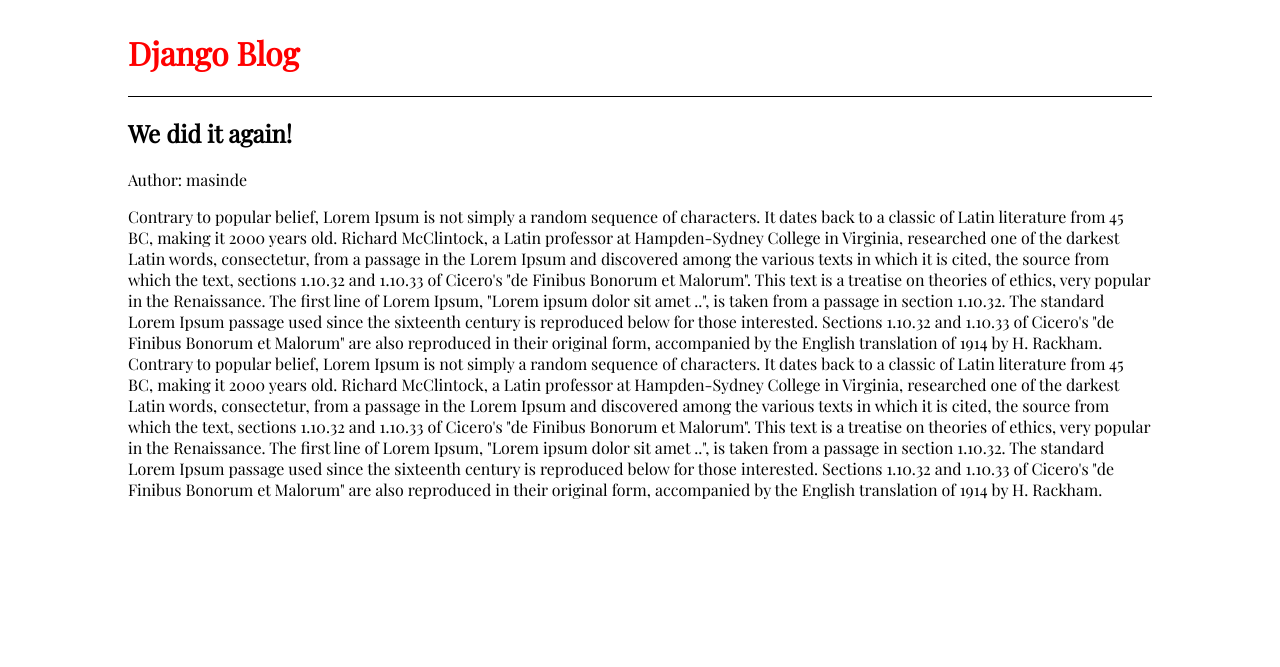
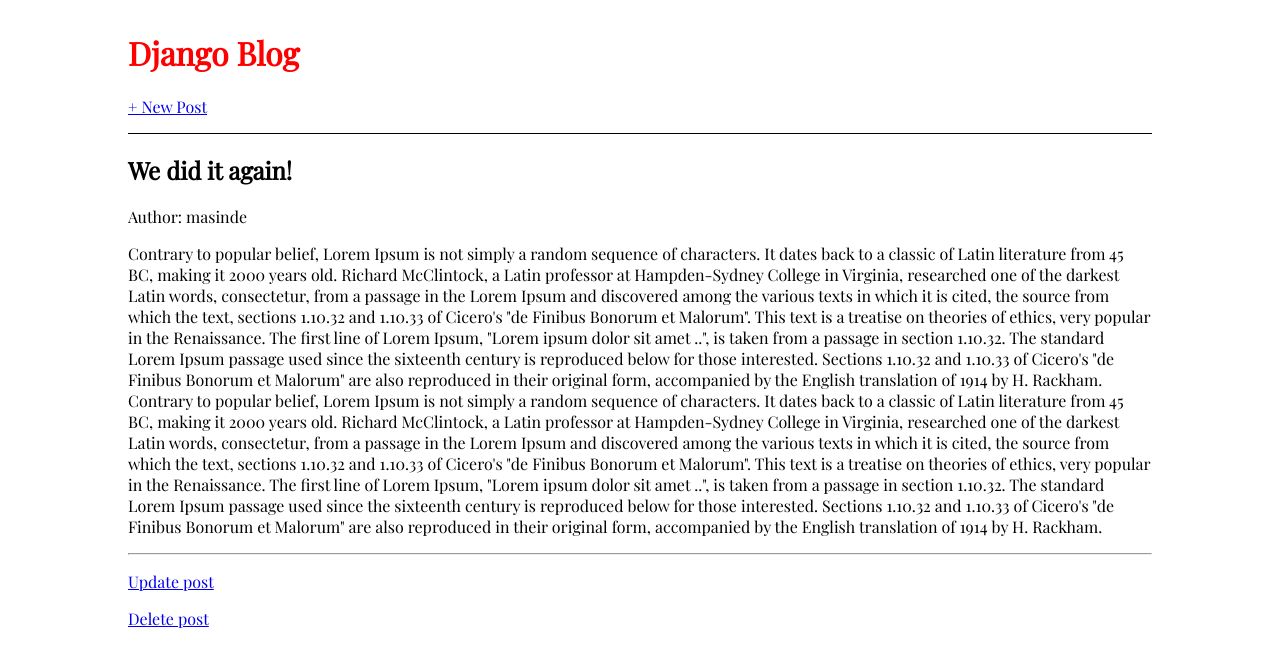
Before and after one commit to MK3247/blog, a Django app: page /post/3/ in a window 1280 px wide. Shown: the top 667 px of the page. Run offline with Django 3.2, Linux system fonts and the light colour scheme; data comes from the database, SQL or seed files in the repository; both versions use the stored data as it was after the commit.

Commit message:
added create, update, delete

```diff
--- a/blog/models.py
+++ b/blog/models.py
@@ -1,4 +1,6 @@
 from django.db import models
+
+from django.urls import reverse
 
 class Post(models.Model):
 
@@ -11,3 +13,7 @@ class Post(models.Model):
     def __str__(self):
 
         return self.title
+
+    def get_absolute_url(self):
+
+        return reverse('detail', args=[str(self.id)])
--- a/blog/urls.py
+++ b/blog/urls.py
@@ -1,8 +1,11 @@
 from django.urls import path
 
-from .views import Home, Detail
+from .views import Home, Detail, NewPost, Update, Delete
 
 urlpatterns = [
+    path('post/<int:pk>/delete/', Delete.as_view(), name = 'delete'),
+    path('post/<int:pk>/edit/', Update.as_view(), name='update'),
+    path('post/new/', NewPost.as_view(), name = 'new'),
     path('post/<int:pk>/', Detail.as_view(), name='detail'),
     path('', Home.as_view(), name = 'home'),
 ]
--- a/blog/views.py
+++ b/blog/views.py
@@ -1,6 +1,10 @@
 from django.views.generic import ListView, DetailView
 
+from django.views.generic.edit import CreateView, UpdateView, DeleteView
+
 from .models import Post
+
+from django.urls import reverse_lazy
 
 class Home(ListView):
 
@@ -15,3 +19,27 @@ class Detail(DetailView):
     model = Post
 
     template_name = 'post.html'
+
+class NewPost(CreateView):
+
+    model = Post
+
+    template_name = 'new_post.html'
+
+    fields = '__all__'
+
+class Update(UpdateView):
+
+    model = Post
+
+    template_name = 'edit.html'
+
+    fields = ['title', 'text']
+
+class Delete(DeleteView):
+
+    model = Post
+
+    template_name = 'delete.html'
+
+    success_url = reverse_lazy('home')
--- a/templates/base.html
+++ b/templates/base.html
@@ -11,9 +11,16 @@
   </head>
   <body>
     <header>
-      <h1>
-        <a href="{% url 'home' %}">Django Blog</a>
-      </h1>
+      <div class="nav-left">
+        <h1>
+          <a href="{% url 'home' %}">Django Blog</a>
+        </h1>
+      </div>
+      <div class="nav-right">
+        <p>
+        <a href="{% url 'new' %}">+ New Post</a>
+        </p>
+      </div>
     </header>
 
     <div class="content">
--- a/templates/home.html
+++ b/templates/home.html
@@ -7,8 +7,8 @@
   <h3>
     <a href="{% url 'detail' post.pk %}">{{post.title}}</a>
   </h3>
-  <p>Author: {{post.author}}</p>
-  <p>{{post.text}}</p>
+  <!-- <p>Author: {{post.author}}</p> -->
+  <p>{{post.text | slice:"200"}}</p>
 
 </div>
 {% endfor %}
--- a/templates/post.html
+++ b/templates/post.html
@@ -6,6 +6,13 @@
   <h2>{{ post.title }}</h2>
   <p>Author: {{post.author}}</p>
   <p>{{ post.text }}</p>
+  <hr>
+  <p>
+    <a href="{% url 'update' post.pk %}">Update post</a>
+  </p>
+  <p>
+    <a href="{% url 'delete' post.pk %}">Delete post</a>
+  </p>
 </div>
 
 {% endblock content %}
```
Also changed, not shown: templates/delete.html (added, +12 -0 lines), templates/edit.html (added, +12 -0 lines), templates/new_post.html (added, +12 -0 lines), db.sqlite3.
